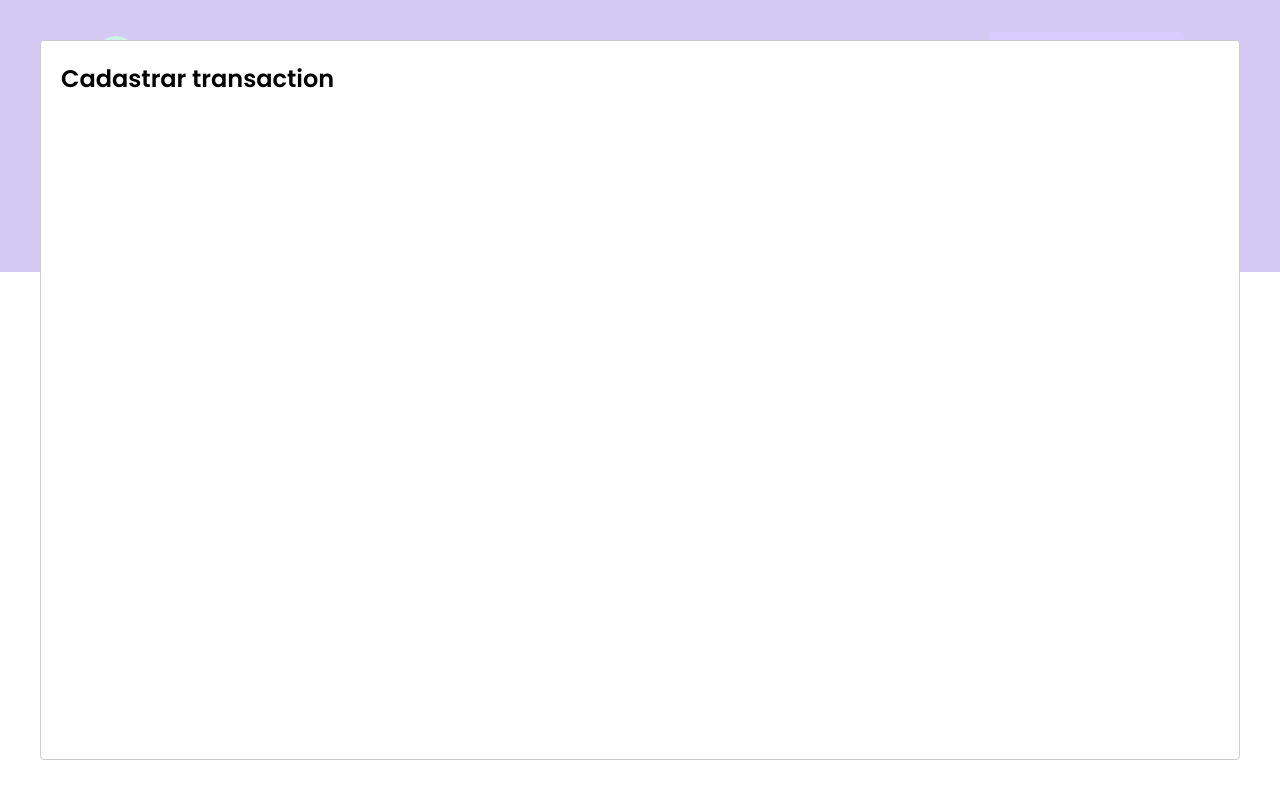
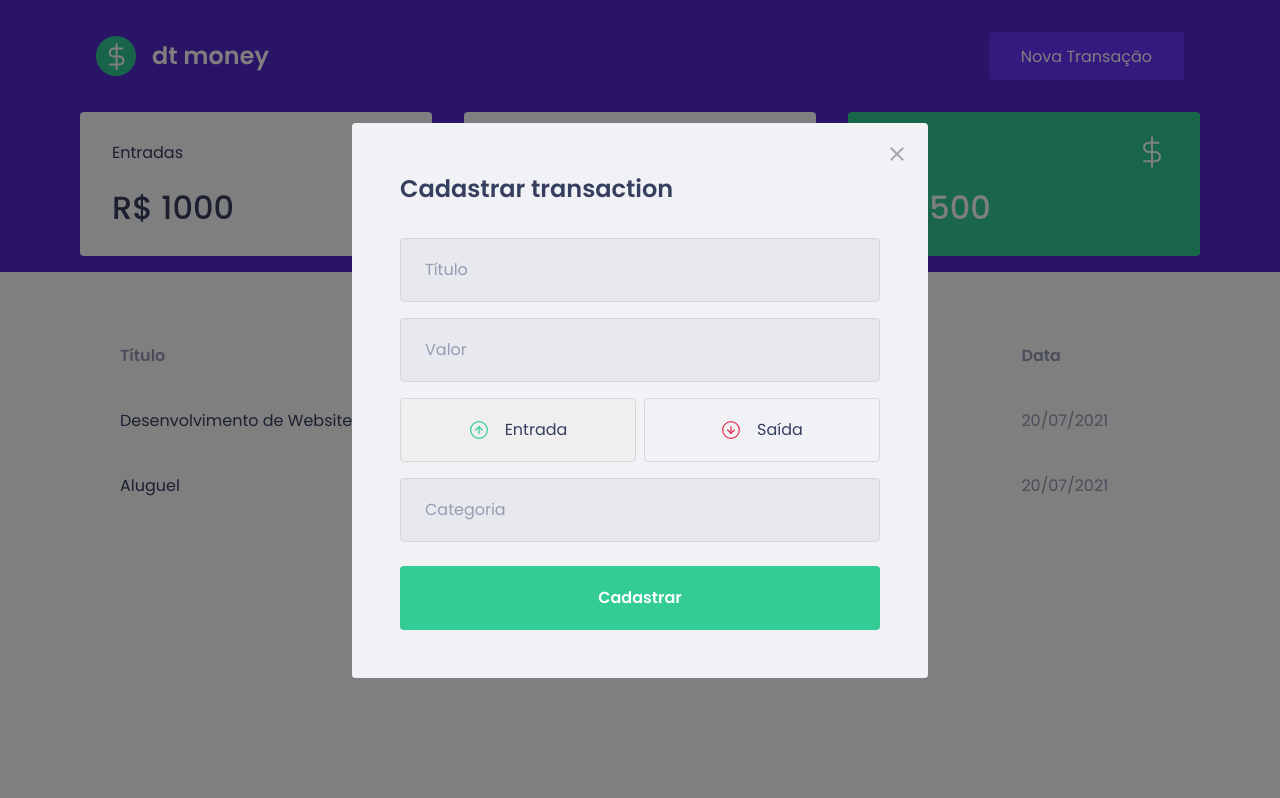
Before and after one commit to GISTALIN-BOUERES-JUN/dtmoney, a React (Create React App) app: page / in a window 1280 px wide. Both pictures are taken after a click on the button "Nova Transação". Built offline with nearby package versions, Linux system fonts and the light colour scheme; no server answers; what miragejs would draw is missing.

Commit message:
polished

```diff
--- a/package.json
+++ b/package.json
@@ -5,6 +5,7 @@
   "dependencies": {
     "axios": "^0.21.1",
     "miragejs": "^0.1.41",
+    "polished": "^4.1.3",
     "react": "^17.0.2",
     "react-dom": "^17.0.2",
     "react-modal": "^3.14.3",
--- a/src/App.tsx
+++ b/src/App.tsx
@@ -4,6 +4,7 @@
 import { GlobalStyle } from './styles/global'
 import Modal from 'react-modal'
 import { useState } from 'react';
+import { NewTransactionModal } from './components/NewTransactionModal';
 
 const Title = styled.h1`
 font-size: 64px;
@@ -32,12 +33,10 @@
       <Header onOpenNewTransactionModal={handleOpenNewTransactionModal} />
       <Dashboard />
 
-      <Modal
+      <NewTransactionModal
         isOpen={isNewTransactionModalOpen}
-        onRequestClose={handleCloseNewTransactionModal}>
-
-        <h2>Cadastrar transaction</h2>
-      </Modal>
+        onRequestClose={handleCloseNewTransactionModal}
+      />
 
       <GlobalStyle />
     </>
--- /dev/null
+++ b/src/components/NewTransactionModal/index.tsx
@@ -0,0 +1,82 @@
+import { useState } from 'react';
+import Modal from 'react-modal';
+import closeImg from '../../assets/close.svg';
+import incomeImg from '../../assets/income.svg';
+import outcomeImg from '../../assets/outcome.svg';
+
+import { Container, TransctionsTypeContainer, RadioBox } from './styles';
+
+interface NewTransactionModalProps {
+    isOpen: boolean;
+    onRequestClose: () => void;
+}
+
+export function NewTransactionModal({ isOpen, onRequestClose }: NewTransactionModalProps) {
+    const [type, setType] = useState('deposit');
+
+
+
+    return (
+
+        <Modal
+            isOpen={isOpen}
+            onRequestClose={onRequestClose}
+
+            overlayClassName="react-modal-overlay"
+            className="react-modal-content"
+
+        >
+
+            <button type="button"
+                onClick={onRequestClose}
+                className="react-modal-close">
+                <img src={closeImg} alt="Fechar Modal" />
+            </button>
+
+            <Container>
+                <h2>Cadastrar transaction</h2>
+
+                <input
+                    placeholder="Título"
+                />
+
+                <input
+                    type="number"
+                    placeholder="Valor"
+                />
+
+                <TransctionsTypeContainer>
+                    <RadioBox
+                        type="button"
+                        onClick={() => { setType('deposit'); }}
+                        isActive={type === 'deposit'}
+                    >
+                        <img src={incomeImg} alt="Entrada" />
+                        <span>Entrada</span>
+                    </RadioBox>
+
+                    <RadioBox
+                        type="button"
+                        onClick={() => { setType('withdraw'); }}
+                        isActive={type === 'withdraw'}
+
+                    >
+                        <img src={outcomeImg} alt="Saída" />
+                        <span>Saída</span>
+                    </RadioBox>
+
+                </TransctionsTypeContainer>
+
+                <input
+                    placeholder="Categoria"
+                />
+
+                <button type="submit">Cadastrar</button>
+
+
+            </Container>
+
+        </Modal>
+    );
+
+}
--- /dev/null
+++ b/src/components/NewTransactionModal/styles.ts
@@ -0,0 +1,117 @@
+import styled from 'styled-components';
+import { darken } from 'polished';
+
+export const Container = styled.form`
+
+h2 {
+    color: var(--text-title);
+    font-size: 1.5rem;
+    margin-bottom: 2rem;
+
+}
+
+input {
+    width: 100%;
+    padding: 0 1.5rem;
+    height: 4rem;
+
+    box-sizing: border-box;
+
+    border-radius: 0.25rem;
+    border: 1px solid #d7d7d7;
+    background: #e7e9ee;
+
+    font-weight: 400;
+    font-size:1rem;
+
+    &::placeholder {
+        color: var(--text-body);
+    }
+
+    & + input {
+        margin-top: 1rem;
+    }
+}
+
+
+button[type="submit"]{
+    width: 100%;
+    padding: 0 1.5rem;
+    height: 4rem;
+    background: var(--green);
+    color: #FFFFFF;
+    border-radius: 0.25rem;
+    border: 0;
+    font-size: 1rem;
+    margin-top: 1.5rem;
+    font-weight: 600;
+
+    transition: filter 0.2s;
+
+    &:hover {
+        filter: brightness(0.9);
+    }
+
+}
+`;
+
+
+
+export const TransctionsTypeContainer = styled.div`
+
+margin: 1rem 0;
+display: grid;
+grid-template-columns: 1fr 1fr;
+gap: 0.5rem;
+
+
+
+
+
+`;
+
+
+interface RadioBoxProps {
+    isActive: boolean;
+    activeColor: "green" | "red";
+}
+
+const colors = {
+    green: '#33CC95',
+    red: '#E52E4D'
+};
+
+
+export const RadioBox = styled.button<RadioBoxProps>`
+
+height: 4rem;
+    border: 1px solid #d7d7d7;
+    border-radius: 0.25rem;
+
+    background: ${(props) => props.isActive ? colors[props.activeColor] : 'transparent'};
+
+    display: flex;
+    align-items: center;
+    justify-content: center;
+
+    transition: border-color 0.2s;
+
+&:hover {
+    border-color: ${darken(0.2, '#d7d7d7')};
+
+}
+
+    img {
+        weight: 20px;
+        height: 20px;
+        }
+
+    span {
+        display: inline-block;
+        margin-left: 1rem;
+        font-size: 1rem;
+        color: var(--text-title);
+    }
+
+
+`;
--- a/src/styles/global.ts
+++ b/src/styles/global.ts
@@ -58,4 +58,42 @@
 }
 
 
+.react-modal-overlay {
+    background: rgba(0, 0, 0, 0.5);
+
+    position: fixed;
+    top: 0;
+    bottom: 0;
+    left: 0;
+    right: 0;
+
+    display: flex;
+    align-items: center;
+    justify-content: center;
+
+}
+
+.react-modal-content {
+    width: 100%;
+    max-width: 576px;
+    background: var(--background);
+    padding: 3rem;
+    position: relative;
+    border-radius: 0.24rem;
+
+}
+
+.react-modal-close {
+    position: absolute;
+    right: 1.5rem;
+    top: 1.5rem;
+    border: 0;
+    background: transparent;
+    transition: filter 0.2s;
+
+    &:hover {
+        filter: brightness (0.8)
+    }
+}
+
 `
```
Also changed, not shown: 1 other file (tests, documents, lock files or other folders).
